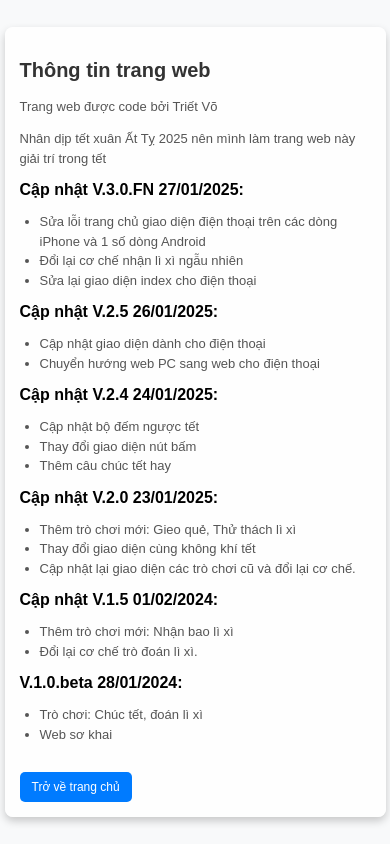
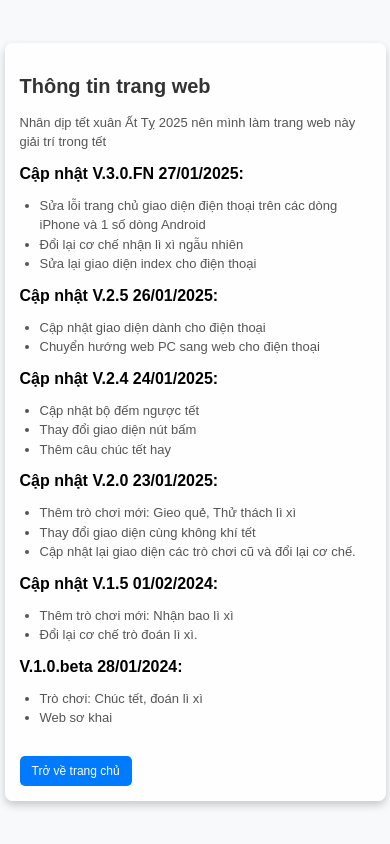
Before and after one commit to hunghoami/web25, a plain HTML site: page phone/thongtin_phone.html in a window 390 px wide. Drawn offline with Linux system fonts and the light colour scheme.

Commit message:
Update thongtin_phone.html

```diff
--- a/phone/thongtin_phone.html
+++ b/phone/thongtin_phone.html
@@ -92,7 +92,6 @@
 <body>
   <div class="info-container">
     <h2>Thông tin trang web</h2>
-    <p>Trang web được code bởi Triết Võ</p>
     <p>Nhân dịp tết xuân Ất Tỵ 2025 nên mình làm trang web này giải trí trong tết</p>
     <strong>Cập nhật V.3.0.FN 27/01/2025:</strong>
     <ul>
@@ -127,7 +126,6 @@
       <li>Trò chơi: Chúc tết, đoán lì xì</li>
       <li>Web sơ khai</li>
     </ul>
-    <!-- <a class="button" href="https://github.com/trietpko2002/web_giai_tri_tet_at_ty_2025">Source Github</a> -->
     <a class="back-button" href="/phone/index_phone.html">Trở về trang chủ</a>
   </div>
 </body>
```
